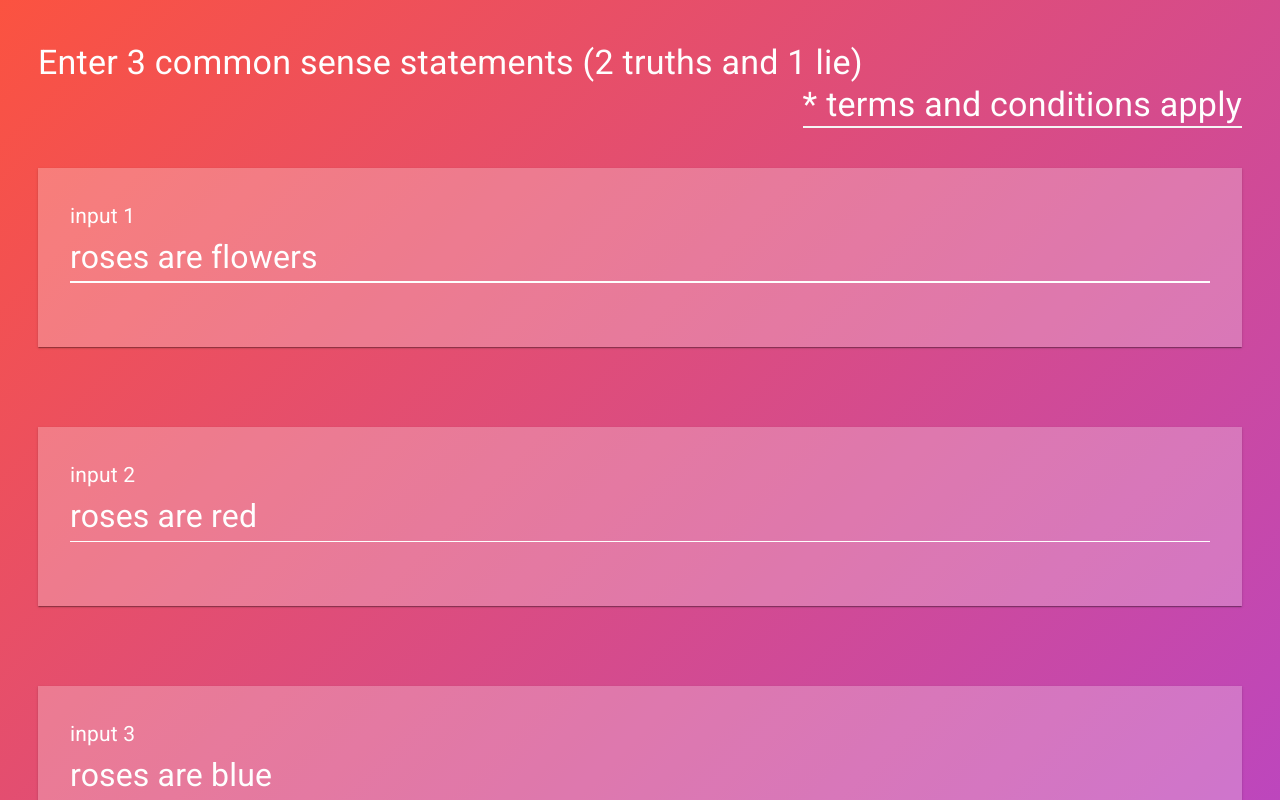
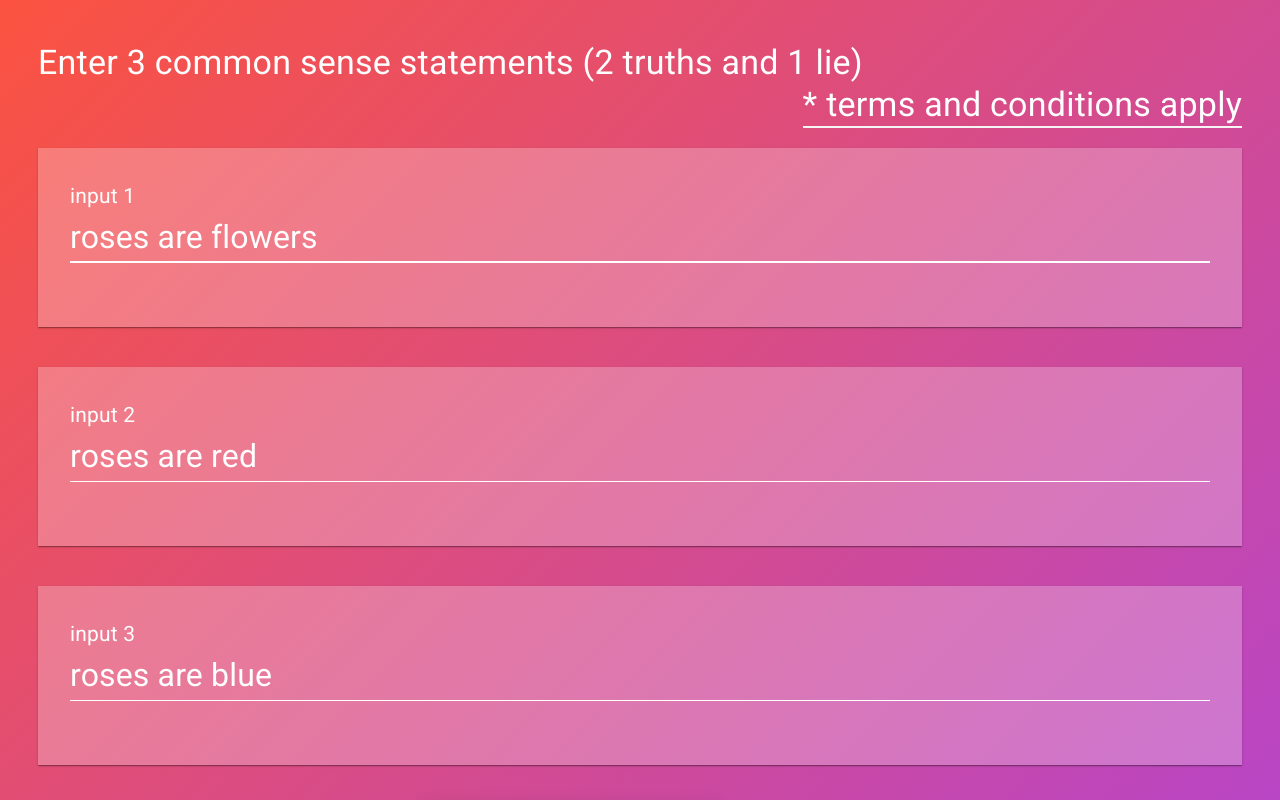
Before and after one commit to isi-usc-edu/mcs-demo, a React (Create React App) app: page / in a window 1280 px wide. Shown: the top 800 px of the page. Built offline with nearby package versions, Linux system fonts and the light colour scheme.

Commit message:
Less padding between the grid panels

```diff
--- a/src/App.js
+++ b/src/App.js
@@ -218,7 +218,7 @@ class App extends React.Component {
           </Typography>
         </Popover>
         <form className={classes.form} noValidate onSubmit={this.submit.bind(this)}>
-          <Grid container spacing={10}>
+          <Grid container spacing={5}>
             <Grid item xs={12}>
               <Paper component="div" className={classes.paper} square>
                 <Input text={inputs.s1} autoFocus={true} updateText={this.handleUpdate.bind(this)} passInputRef={this.getInputRef.bind(this)} />
```
